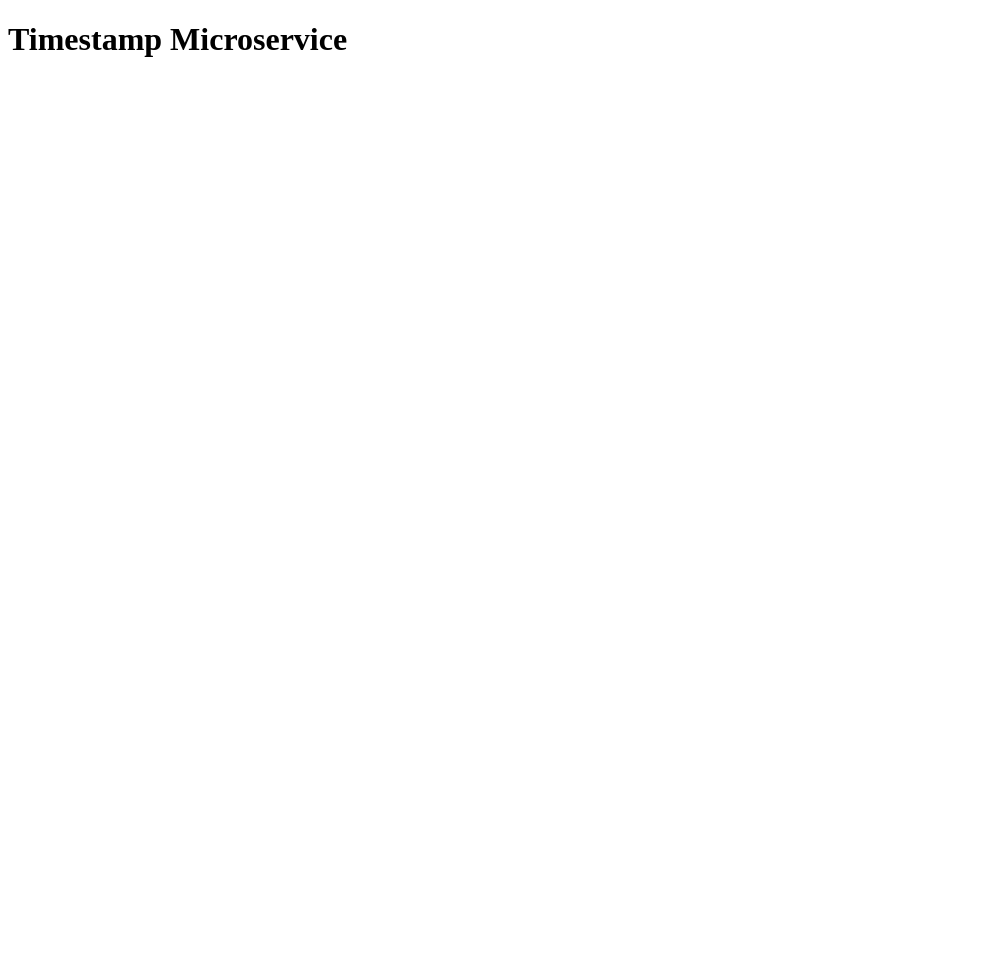
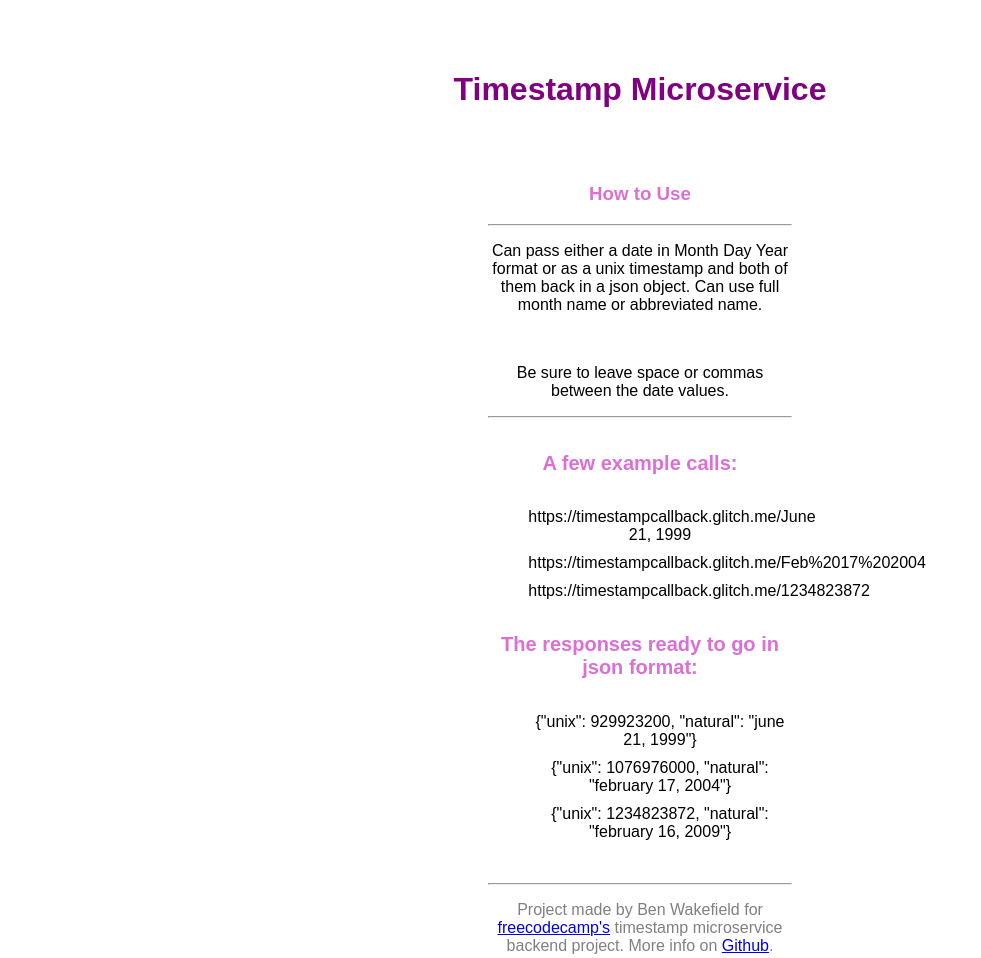
Before and after one commit to Be3N2/Timestamp-Microservice, a website: page views/index.html in a window 1280 px wide. Shown: the whole page, without its empty margins (0-981 px from the left). Before the commit the page ends 800 px from the top, so only its background shows below. Drawn offline with nearby package versions, Linux system fonts and the light colour scheme.

Commit message:
Main Commit

```diff
--- a/public/style.css
+++ b/public/style.css
@@ -1,2 +1,43 @@
 /* styles */
 /* called by your view template */
+
+body {
+  text-align: center;
+  font-family: "arial";
+}
+
+.main-box {
+  width: 40%;
+  margin: 0 auto;
+  margin-top: 75px;
+}
+
+.text-box {
+  width: 60%;
+  margin: 0 auto;
+}
+
+ul {
+  list-style: none;
+}
+li {
+  margin-top: 10px;
+}
+
+h1 {
+  color: purple;
+  padding-top: 50px;
+}
+
+h3 {
+  color: orchid;
+}
+
+h5 {
+  color: orchid;
+  font-size: 20px;
+}
+
+.footNote {
+  color: grey;
+}
--- a/views/index.html
+++ b/views/index.html
@@ -23,6 +23,51 @@
     <h1>
       Timestamp Microservice
     </h1>
+
+    <div class="main-box">
+      <div class="text-box">
+
+
+        <h3>
+          How to Use
+        </h3>
+        <hr>
+        <p>
+          Can pass either a date in  Month Day Year format or as a unix timestamp and both of them
+          back in a json object. Can use full month name or abbreviated name.
+        </p>
+        <br>
+        <p>
+          Be sure to leave space or commas between the date values.
+        </p>
+        <hr>
+        <h5>
+          A few example calls:
+        </h5>
+        <ul>
+          <li>https://timestampcallback.glitch.me/June 21, 1999</li>
+          <li>https://timestampcallback.glitch.me/Feb%2017%202004</li>
+          <li>https://timestampcallback.glitch.me/1234823872</li>
+        </ul>
+
+        <h5>
+          The responses ready to go in json format:
+        </h5>
+        <ul>
+          <li>{"unix": 929923200, "natural": "june 21, 1999"}</li>
+          <li>{"unix": 1076976000, "natural": "february 17, 2004"} </li>
+          <li>{"unix": 1234823872, "natural": "february 16, 2009"}</li>
+        </ul>
+        <br>
+        <hr>
+        <p class="footNote">
+          Project made by Ben Wakefield for <a href="https://www.freecodecamp.org/be3n2">freecodecamp's</a> timestamp microservice backend project.
+          More info on <a href="https://github.com/Be3N2/Timestamp-Microservice">Github</a>.
+        </p>
+        <br>
+      </div>
+
+    </div>
     <!-- Your web-app is https, so your scripts need to be too -->
     <script src="https://code.jquery.com/jquery-2.2.1.min.js"
             integrity="sha256-gvQgAFzTH6trSrAWoH1iPo9Xc96QxSZ3feW6kem+O00="
```
Also changed, not shown: server.js (+19 -3 lines).
